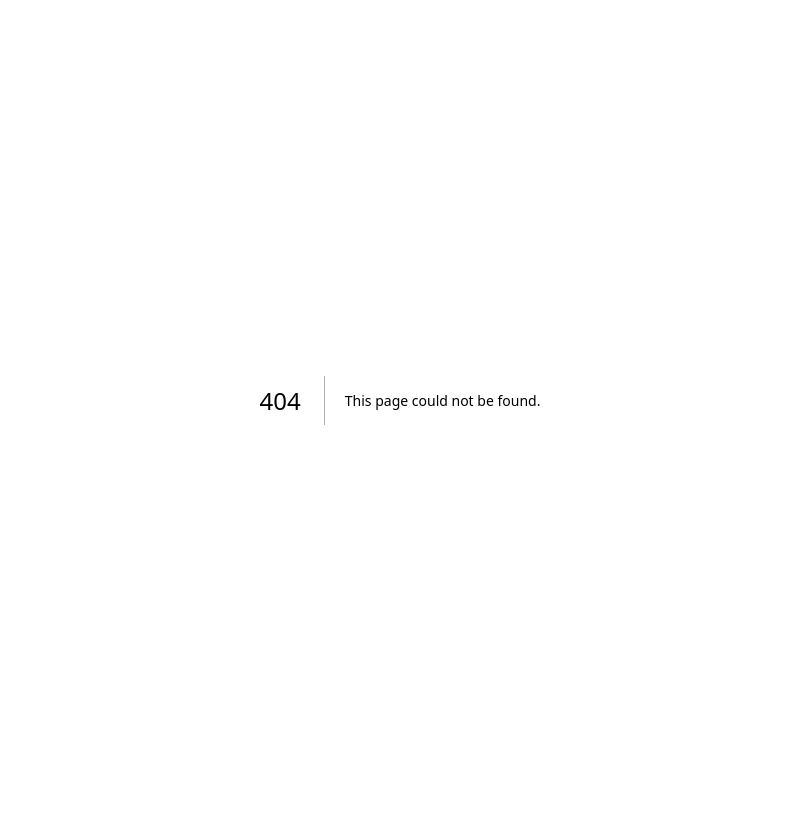
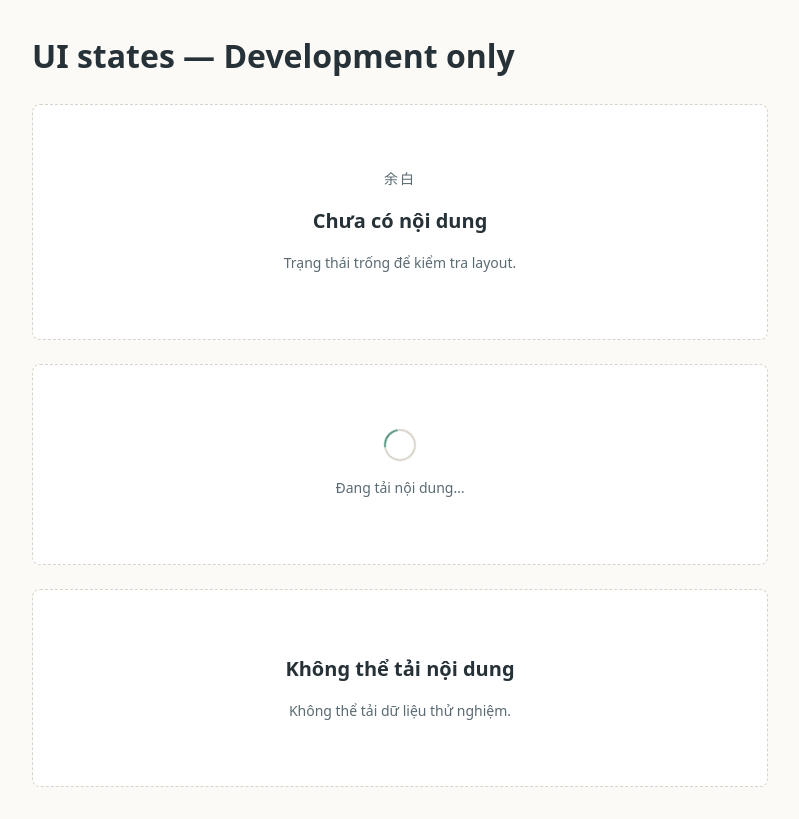
Before and after one commit to HoangDang1123/nichigo-japanese-learning, a Next.js app in the folder nichigo_frontend/: page /dev/states in a window 1280 px wide. Before the commit this address had no page. Shown: the whole page, without its empty margins (240-1039 px from the left). Built offline with nearby package versions, Linux system fonts and the light colour scheme.

Commit message:
feat(ui): add JPN-003 shell building blocks

```diff
--- /dev/null
+++ b/nichigo_frontend/src/app/dev/states/page.tsx
@@ -0,0 +1,14 @@
+import { notFound } from "next/navigation";
+import { EmptyState } from "@/components/states/empty-state";
+import { LoadingState } from "@/components/states/loading-state";
+import { ErrorState } from "@/components/states/error-state";
+export const dynamic = "force-dynamic";
+export default function DevStatesPage() {
+  if (process.env.NODE_ENV === "production") notFound();
+  return <main style={{ maxWidth: "50rem", padding: "2rem", margin: "0 auto", display: "grid", gap: "1.5rem" }}>
+    <h1>UI states — Development only</h1>
+    <EmptyState title="Chưa có nội dung" description="Trạng thái trống để kiểm tra layout." />
+    <LoadingState />
+    <ErrorState description="Không thể tải dữ liệu thử nghiệm." />
+  </main>;
+}
```
